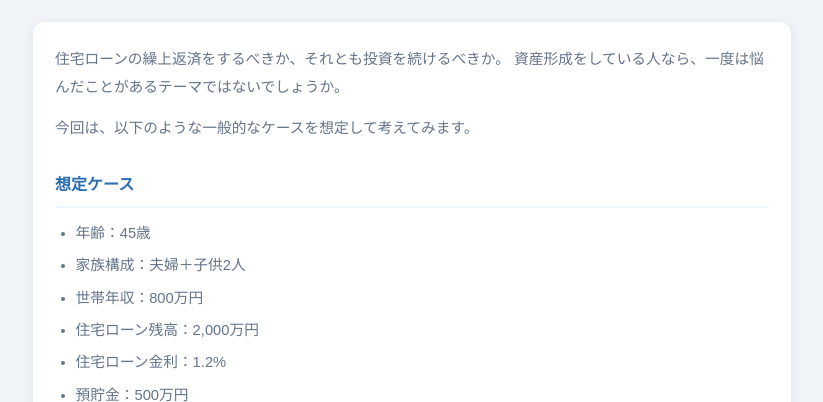
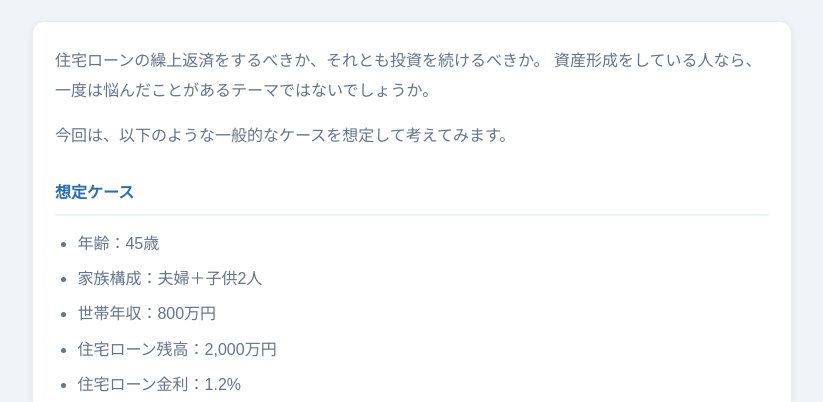
Before and after one commit to kylek88-lab/financial-tools-lab, a plain HTML site: page article/mortgage-prepay-vs-invest/index.html in a window 1280 px wide. Shown: the part 348-750 px from the top of the page, without its empty margins (228-1051 px from the left). Drawn offline with Linux system fonts and the light colour scheme.

Commit message:
Add files via upload

```diff
--- a/article/mortgage-prepay-vs-invest/index.html
+++ b/article/mortgage-prepay-vs-invest/index.html
@@ -178,7 +178,7 @@
     }
 
     .article-body p {
-      font-size: 0.92rem;
+      font-size: 1rem;
       color: var(--text-muted);
       line-height: 1.85;
     }
@@ -190,7 +190,7 @@
     .article-body ul {
       margin: 0.8em 0 0;
       padding-left: 1.4em;
-      font-size: 0.92rem;
+      font-size: 1rem;
       color: var(--text-muted);
       line-height: 1.85;
     }
```
